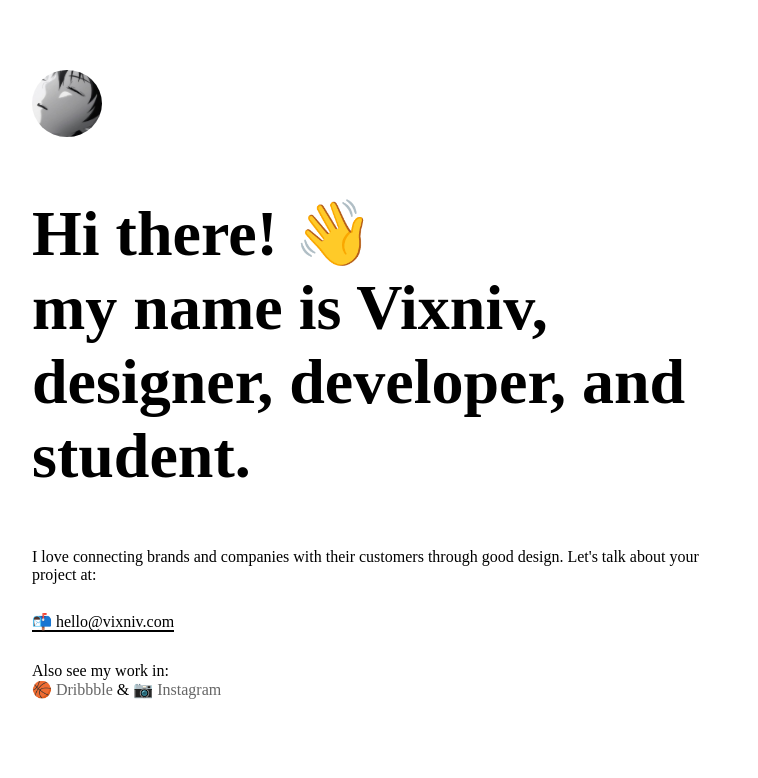
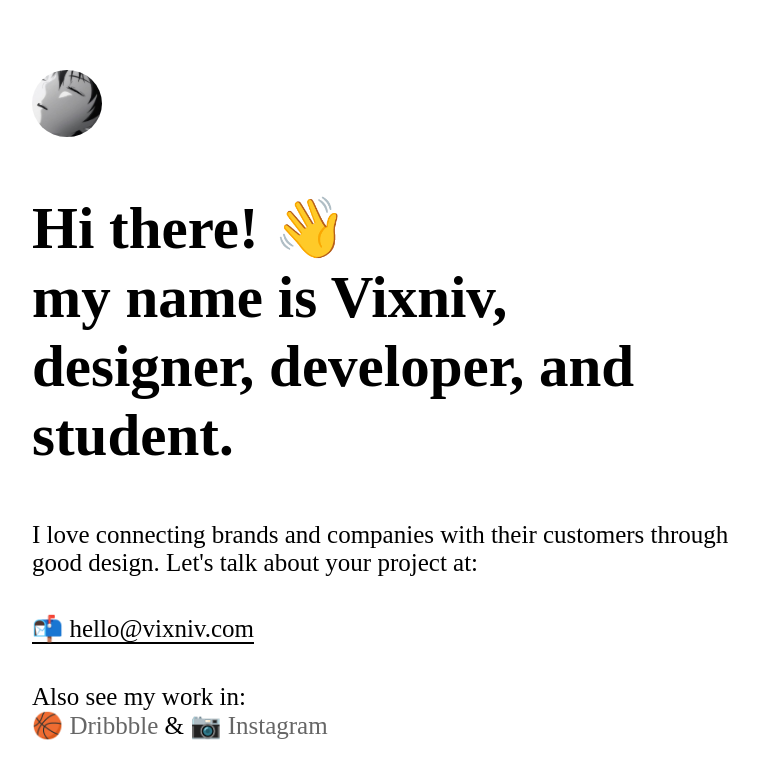
Before and after one commit to vixniv/one, a plain HTML site: page index.html in a window 1280 px wide. Shown: the whole page, without its empty margins (258-1016 px from the left). Drawn offline with Linux system fonts and the light colour scheme; a web font is replaced by a local one.

Commit message:
Update cssfileishere.css

```diff
--- a/cssfileishere.css
+++ b/cssfileishere.css
@@ -25,11 +25,12 @@ body {
 h1.header{
     font-family: "sfsemibold";
     padding-top: 12px;
-    font-size:5vw;
+    font-size:59px;
 }
 
 p.sub {
     padding-top: 12px;
+    font-size:25px;
 }
 
 .semi {
@@ -52,7 +53,9 @@ a.semi:hover {
 
 .subemail {
     padding-top: 12px;
+    font-size:25px;
 }
+
 a.email {
     font-family: "sfsemibold";
     color: black;
@@ -77,4 +80,5 @@ img.pp{
 p.footer {
     padding-top: 15px;
     padding-bottom: 8px;
+    font-size:25px;
 }
```
